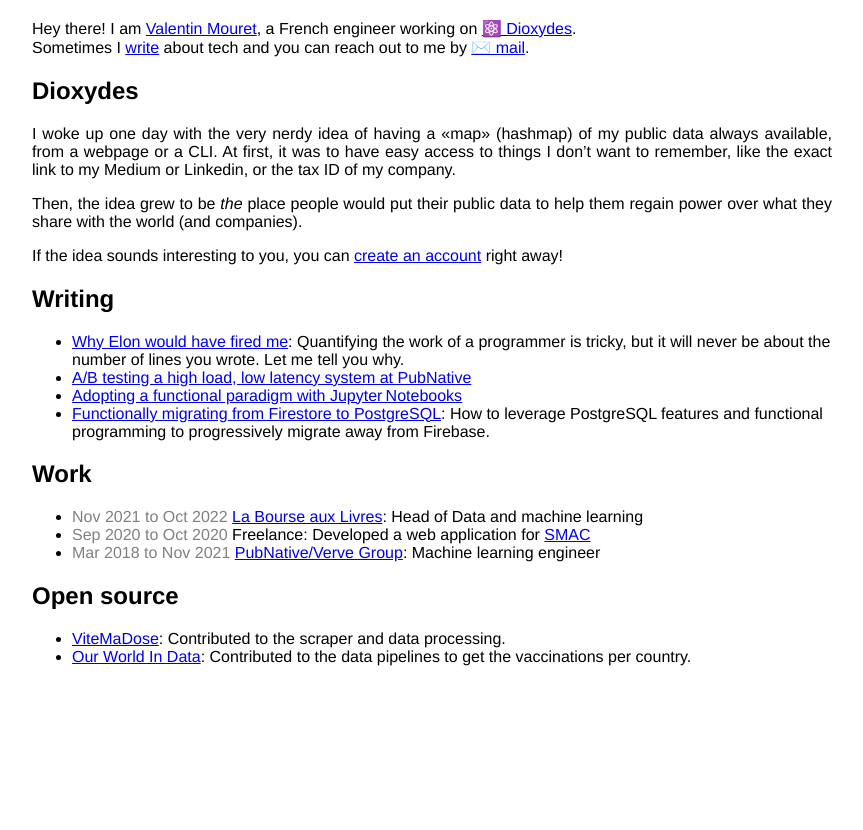
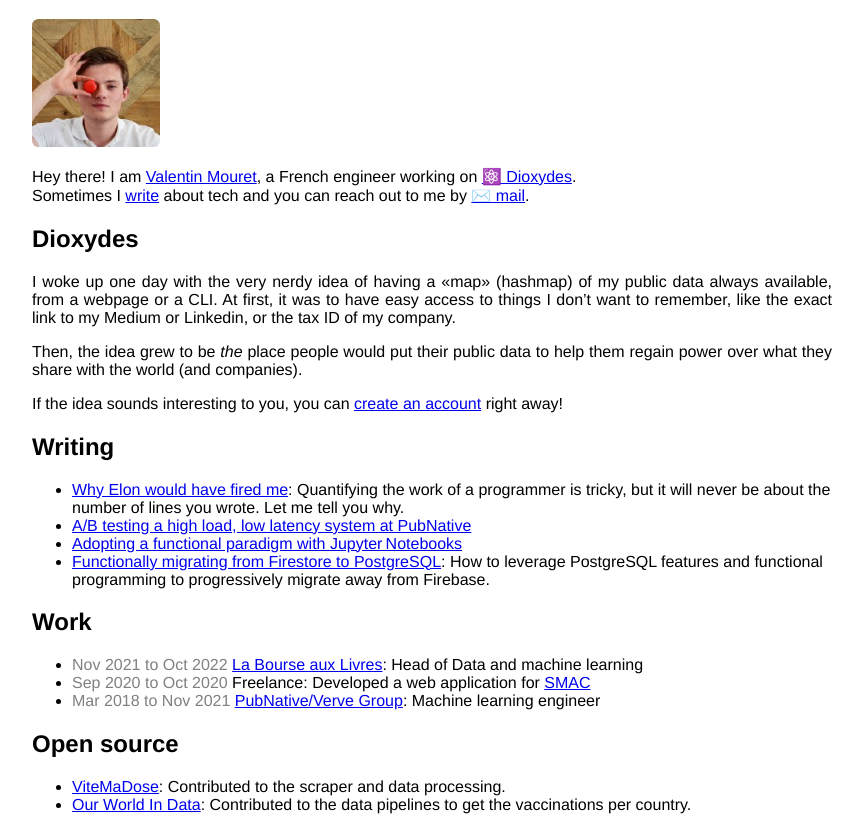
Before and after one commit to ValentinMouret/www, a plain HTML site: page index.html in a window 1280 px wide. Shown: the part 61-891 px from the top of the page, without its empty margins (208-1071 px from the left). Before the commit the page ends 800 px from the top, so only its background shows below. Drawn offline with Linux system fonts and the light colour scheme.

Commit message:
Add a picture

```diff
--- a/index.html
+++ b/index.html
@@ -13,10 +13,13 @@
     <body>
         <div id="content">
             <h1>About me</h1>
+
+            <img src="./me.jpeg" alt="me wearing a macaron" height="128" width="128" style="border-radius: 0.4em;">
             <p>Hey there! I am <a href="https://dioxydes.com/u/@valentin">Valentin Mouret</a>, a French engineer working on <a href="https://dioxydes.com">⚛️ Dioxydes</a>.
                 <br/>
                 Sometimes I <a href="https://medium.com/@ValentinMouret"> write</a> about tech and you can reach out to me by <a href="mailto:valentin.mouret@hey.com">✉️ mail</a>.
             </p>
+
             <h2>Dioxydes</h2>
             <p>I woke up one day with the very nerdy idea of having a «map» (hashmap) of my public data always available, from a webpage or a CLI.
                 At first, it was to have easy access to things I don’t want to remember, like the exact link to my Medium or Linkedin, or the tax ID of my company.
```
Also changed, not shown: me.jpeg (added).
